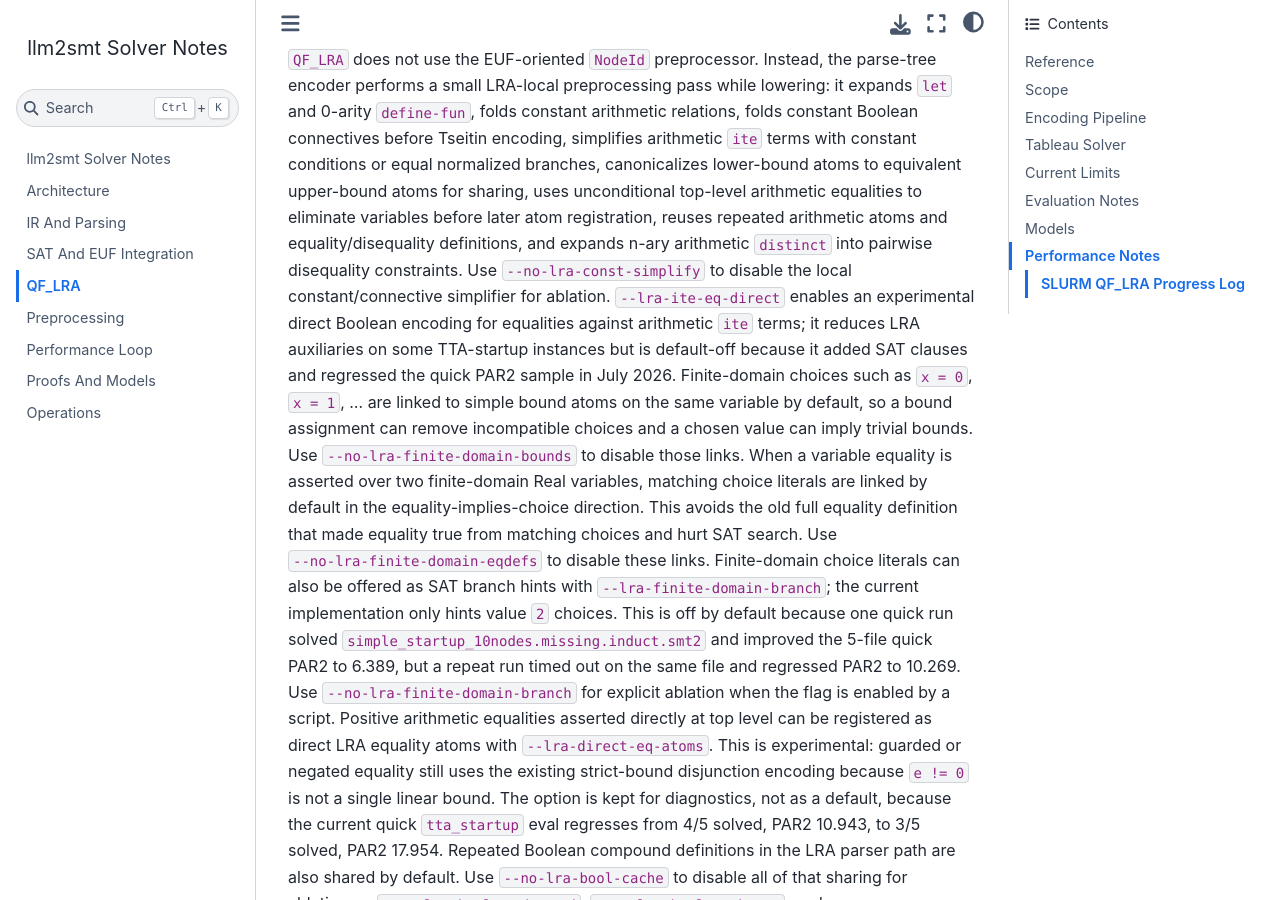
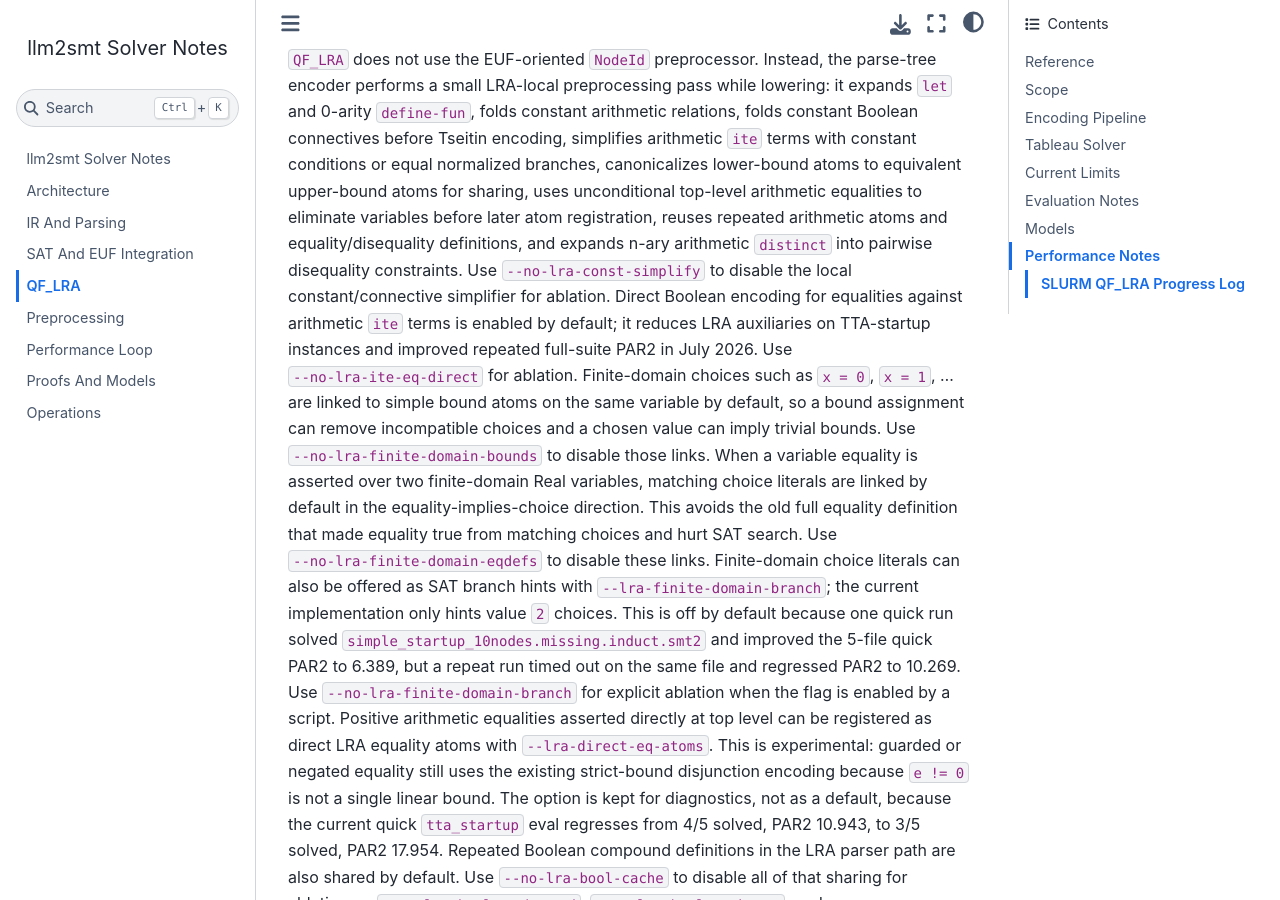
Before and after one commit to MikolasJanota/llm2smt, a Jupyter Book: the page built from docs/qf-lra.md, in a window 1280 px wide and 900 px high, scrolled down 1348 px. Built offline with Jupyter Book 1.0.4 settings and Sphinx 7.4.7 and the Sphinx Book theme 1.1.4, drawn with Linux system fonts in a browser that asks for light colours; some of the changed text lies outside the part shown.

Commit message:
Promote LRA ITE equality encoding
Enable direct Boolean encoding for QF_LRA equalities against arithmetic ite terms by default. Repeated 20s full-suite loop runs showed stable PAR2 improvement for the former --lra-ite-eq-direct candidate, with no Z3/OpenSMT disagreements on commonly solved files.

Replace the old enable flag with --no-lra-ite-eq-direct so the accepted behavior remains ablatable. Update the ITE simplification tests to exercise both the default direct path and the old auxiliary path through the new negative flag, and extend the grouped-help test to cover the ablation flag.

Update the Jupyter Book and architecture docs to describe the new default, record the promotion decision, and adjust the performance-loop example to demonstrate the ablation workflow.

```diff
--- a/docs/qf-lra.md
+++ b/docs/qf-lra.md
@@ -58,10 +58,10 @@ later atom registration, reuses repeated arithmetic atoms and
 equality/disequality definitions, and expands n-ary arithmetic `distinct` into
 pairwise disequality constraints.
 Use `--no-lra-const-simplify` to disable the local constant/connective
-simplifier for ablation. `--lra-ite-eq-direct` enables an experimental
-direct Boolean encoding for equalities against arithmetic `ite` terms; it
-reduces LRA auxiliaries on some TTA-startup instances but is default-off because
-it added SAT clauses and regressed the quick PAR2 sample in July 2026.
+simplifier for ablation. Direct Boolean encoding for equalities against
+arithmetic `ite` terms is enabled by default; it reduces LRA auxiliaries on
+TTA-startup instances and improved repeated full-suite PAR2 in July 2026. Use
+`--no-lra-ite-eq-direct` for ablation.
 Finite-domain choices such as `x = 0`, `x = 1`, ... are linked to simple bound
 atoms on the same variable by default, so a bound assignment can remove
 incompatible choices and a chosen value can imply trivial bounds. Use
@@ -368,7 +368,7 @@ earlier run.
 | 2026-07-03 | local loop default, repeat 1 | 20 s | 113 / 137 | 48 / 72 | 24 | 0 | 7.842 s | `loop-ite-eq-direct-repeat-1-full-default-20260703-225957` | Repeated timing check for the direct-ITE candidate. |
 | 2026-07-03 | `--lra-ite-eq-direct` candidate, repeat 1 | 20 s | 116 / 137 | 51 / 72 | 21 | 0 | 6.919 s | `loop-ite-eq-direct-repeat-1-full-candidate-20260703-225957` | Repeats the full-suite gain; no Z3/OpenSMT disagreements on commonly solved files. |
 | 2026-07-03 | local loop default, repeat 2 | 20 s | 116 / 137 | 51 / 72 | 21 | 0 | 7.374 s | `loop-ite-eq-direct-repeat-2-full-default-20260703-230538` | Stronger default run shows solved-count noise at the 20 s cutoff. |
-| 2026-07-03 | `--lra-ite-eq-direct` candidate, repeat 2 | 20 s | 116 / 137 | 51 / 72 | 21 | 0 | 6.943 s | `loop-ite-eq-direct-repeat-2-full-candidate-20260703-230538` | Solved count ties the strongest default repeat while preserving a PAR2 win; treat `--lra-ite-eq-direct` as a strong default candidate. |
+| 2026-07-03 | `--lra-ite-eq-direct` candidate, repeat 2 | 20 s | 116 / 137 | 51 / 72 | 21 | 0 | 6.943 s | `loop-ite-eq-direct-repeat-2-full-candidate-20260703-230538` | Solved count ties the strongest default repeat while preserving a PAR2 win; promoted to the default on 2026-07-04 with `--no-lra-ite-eq-direct` retained as the ablation. |
 
 Most native rows in this log solve `check`, `keymaera`, and
 `spider_benchmarks` completely; the moving metric is usually `tta_startup`.
@@ -387,7 +387,9 @@ had higher PAR2. The largest consistent common-solved speedups were in
 `tta_startup`, including `9nodes.missing.induct`, `8nodes.missing.induct`,
 `4nodes.abstract.induct`, `7nodes.missing.induct`, and `6nodes.bug.induct`.
 No Z3/OpenSMT answer disagreements were observed on the candidate's commonly
-solved files in any completed repeat.
+solved files in any completed repeat. Direct ITE equality encoding is therefore
+enabled by default after these runs, with `--no-lra-ite-eq-direct` kept for
+ablation and regression checks.
 
 The next optimization targets should be chosen from fast-Z3/slow-native
 `tta_startup` files, for example:
```
Also changed, not shown: docs/architecture.md (+1 -0 lines), docs/performance-loop.md (+3 -3 lines), 3 other files.
